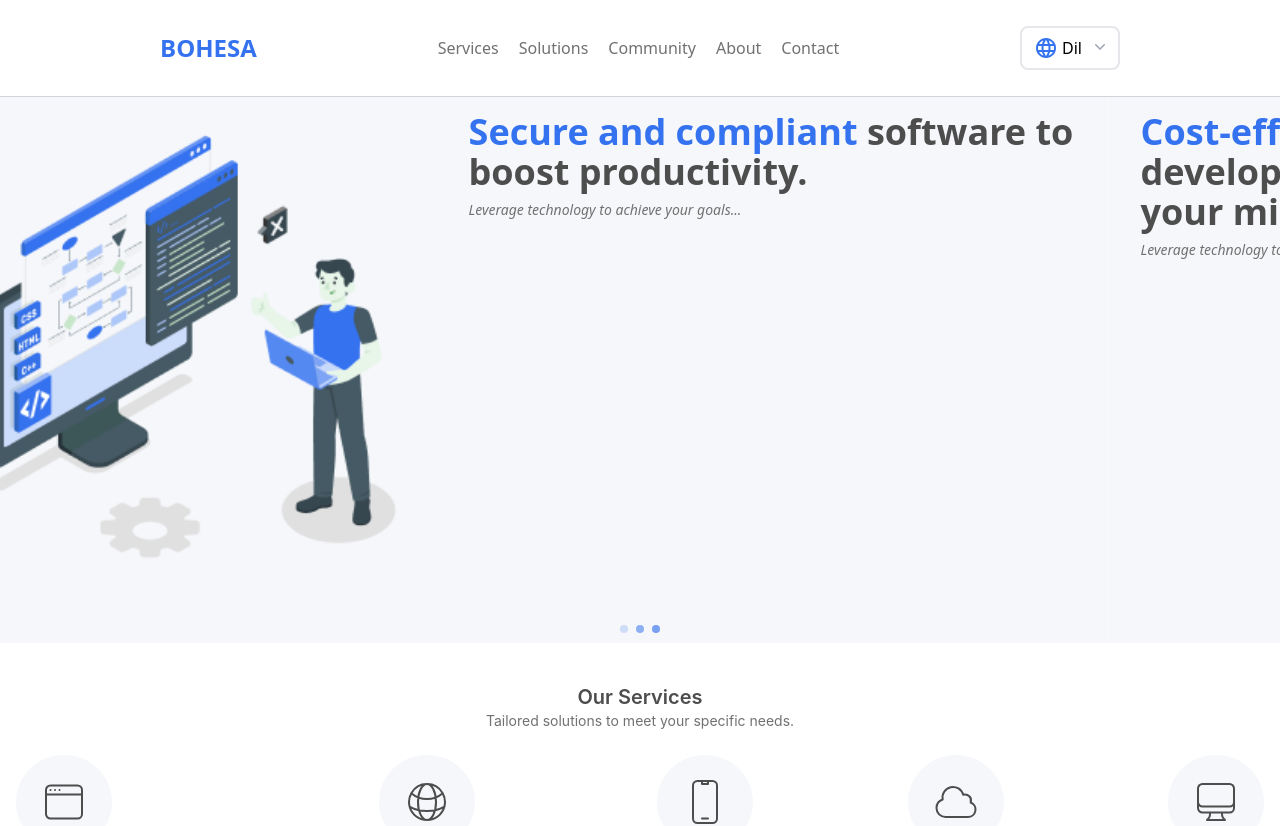
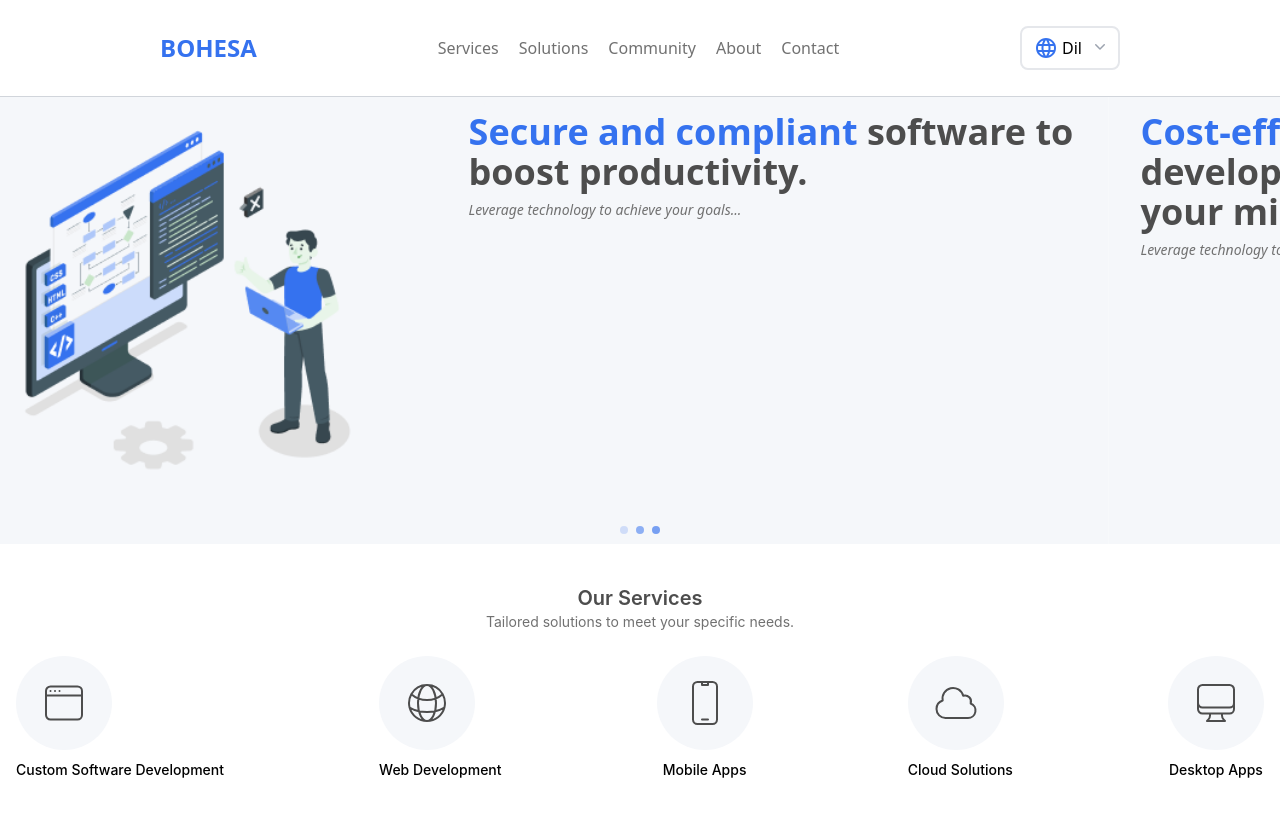
Before and after one commit to haro3535/Group-Website, a React (Create React App) app in the folder frontend/: page / in a window 1280 px wide. Shown: the top 826 px of the page. Built offline with nearby package versions, Linux system fonts and the light colour scheme.

Commit message:
slider height is adjusted

```diff
--- a/frontend/src/Carousel/Carousel.css
+++ b/frontend/src/Carousel/Carousel.css
@@ -7,6 +7,7 @@
     margin: auto;
     overflow: hidden;
     padding-top: 80px; /* Adjust based on the height of your navbar */
+
 }
 
 .dots-container {
@@ -19,3 +20,7 @@
     width: 100%;
 
 }
+.carousel-container img {
+    max-height: 400px; /* Set the maximum height for the images */
+    object-fit: contain; /* Ensure the image fits within the given height without distortion */
+}
--- a/frontend/src/Carousel/Carousel.js
+++ b/frontend/src/Carousel/Carousel.js
@@ -55,7 +55,7 @@ const Carousel = () => {
           {slides.map((slide, index) => (
             <div key={index} className="min-w-full flex items-center justify-center bg-bcg-light-gray">
               <div className={`flex flex-col md:flex-row ${index % 2 === 0 ? 'md:flex-row-reverse' : ''} text-center p-8`}>
-                <img src={slide.src} alt={`Slide ${index + 1}`} className="w-full md:w-1/2 mx-auto mb-4 md:mb-0" />
+                <img src={slide.src} alt={`Slide ${index + 1}`} className="w-full md:w-1/2 mx-auto mb-4 md:mb-0 max-h-300" />
                 <div className="w-full md:w-1/2 md:text-left">
                   <p className="text-4xl font-inter font-semibold text-custom-gray">{slide.text}</p>
                   <p className="text-sm mt-2 font-inter italic text-light-gray">{slide.subText}</p>
```
Lines whose indentation alone changed are shown as unchanged.
